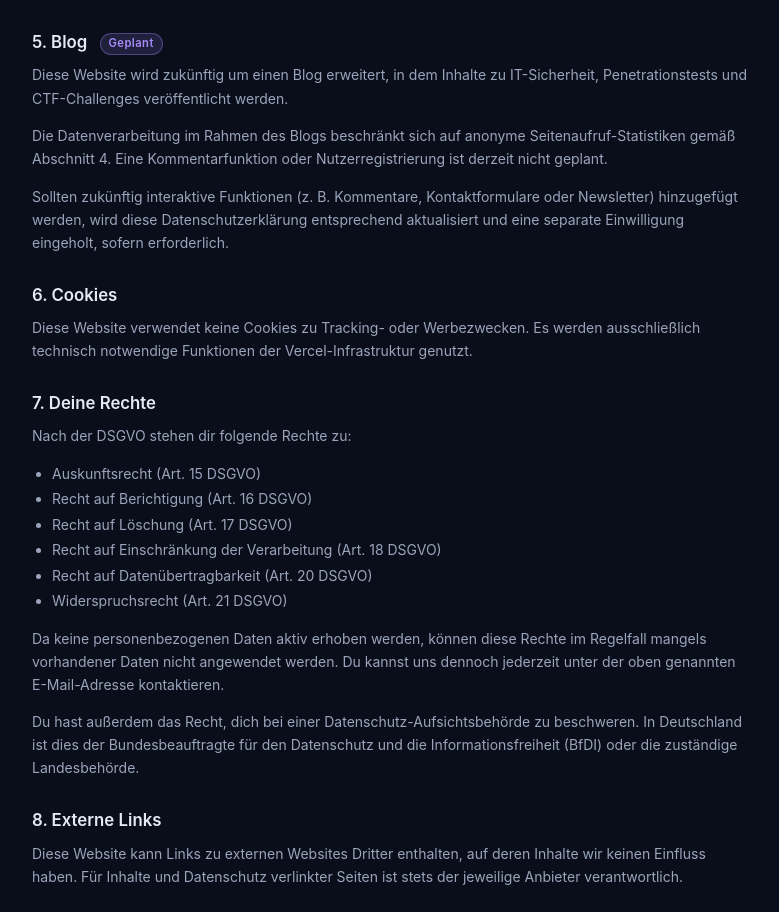
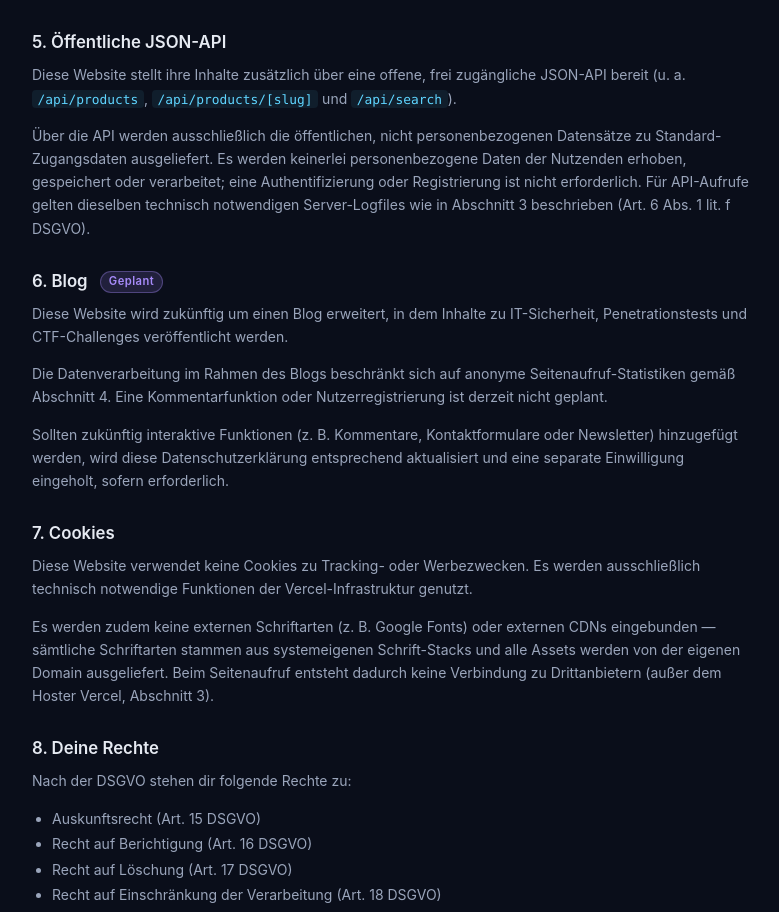
Before and after one commit to maxvaer/default-credentials-app, a Next.js app: page /datenschutz in a window 1280 px wide. Shown: the part 1382-2294 px from the top of the page, without its empty margins (248-1027 px from the left). Built offline with nearby package versions, Linux system fonts and the light colour scheme.

Commit message:
Datenschutz: add public JSON-API section + no-external-fonts/CDN note
Documents /api/products, /api/products/[slug], /api/search (serve only
public, non-personal default-cred data; no auth, no PII collected) and
states no Google Fonts / external CDNs are loaded. Sections renumbered.

```diff
--- a/app/datenschutz/page.tsx
+++ b/app/datenschutz/page.tsx
@@ -107,8 +107,22 @@ export default function DatenschutzPage() {
         </a>
       </p>
 
+      <h2>5. Öffentliche JSON-API</h2>
+      <p>
+        Diese Website stellt ihre Inhalte zusätzlich über eine offene, frei zugängliche
+        JSON-API bereit (u. a. <code>/api/products</code>, <code>/api/products/[slug]</code>{" "}
+        und <code>/api/search</code>).
+      </p>
+      <p>
+        Über die API werden ausschließlich die öffentlichen, nicht personenbezogenen Datensätze
+        zu Standard-Zugangsdaten ausgeliefert. Es werden keinerlei personenbezogene Daten der
+        Nutzenden erhoben, gespeichert oder verarbeitet; eine Authentifizierung oder
+        Registrierung ist nicht erforderlich. Für API-Aufrufe gelten dieselben technisch
+        notwendigen Server-Logfiles wie in Abschnitt 3 beschrieben (Art. 6 Abs. 1 lit. f DSGVO).
+      </p>
+
       <h2>
-        5. Blog{" "}
+        6. Blog{" "}
         <span className="badge badge-planned">Geplant</span>
       </h2>
       <p>
@@ -126,13 +140,19 @@ export default function DatenschutzPage() {
         aktualisiert und eine separate Einwilligung eingeholt, sofern erforderlich.
       </p>
 
-      <h2>6. Cookies</h2>
+      <h2>7. Cookies</h2>
       <p>
         Diese Website verwendet keine Cookies zu Tracking- oder Werbezwecken. Es werden
         ausschließlich technisch notwendige Funktionen der Vercel-Infrastruktur genutzt.
       </p>
+      <p>
+        Es werden zudem keine externen Schriftarten (z. B. Google Fonts) oder externen CDNs
+        eingebunden — sämtliche Schriftarten stammen aus systemeigenen Schrift-Stacks und alle
+        Assets werden von der eigenen Domain ausgeliefert. Beim Seitenaufruf entsteht dadurch
+        keine Verbindung zu Drittanbietern (außer dem Hoster Vercel, Abschnitt 3).
+      </p>
 
-      <h2>7. Deine Rechte</h2>
+      <h2>8. Deine Rechte</h2>
       <p>Nach der DSGVO stehen dir folgende Rechte zu:</p>
       <ul>
         <li>Auskunftsrecht (Art. 15 DSGVO)</li>
@@ -153,14 +173,14 @@ export default function DatenschutzPage() {
         Informationsfreiheit (BfDI) oder die zuständige Landesbehörde.
       </p>
 
-      <h2>8. Externe Links</h2>
+      <h2>9. Externe Links</h2>
       <p>
         Diese Website kann Links zu externen Websites Dritter enthalten, auf deren Inhalte wir
         keinen Einfluss haben. Für Inhalte und Datenschutz verlinkter Seiten ist stets der
         jeweilige Anbieter verantwortlich.
       </p>
 
-      <h2>9. Aktualität &amp; Änderungen</h2>
+      <h2>10. Aktualität &amp; Änderungen</h2>
       <p>
         Diese Datenschutzerklärung hat den Stand Mai 2026. Durch die Weiterentwicklung des
         Angebots (z. B. Blog, Newsletter) kann eine Anpassung notwendig werden. Die jeweils
```
